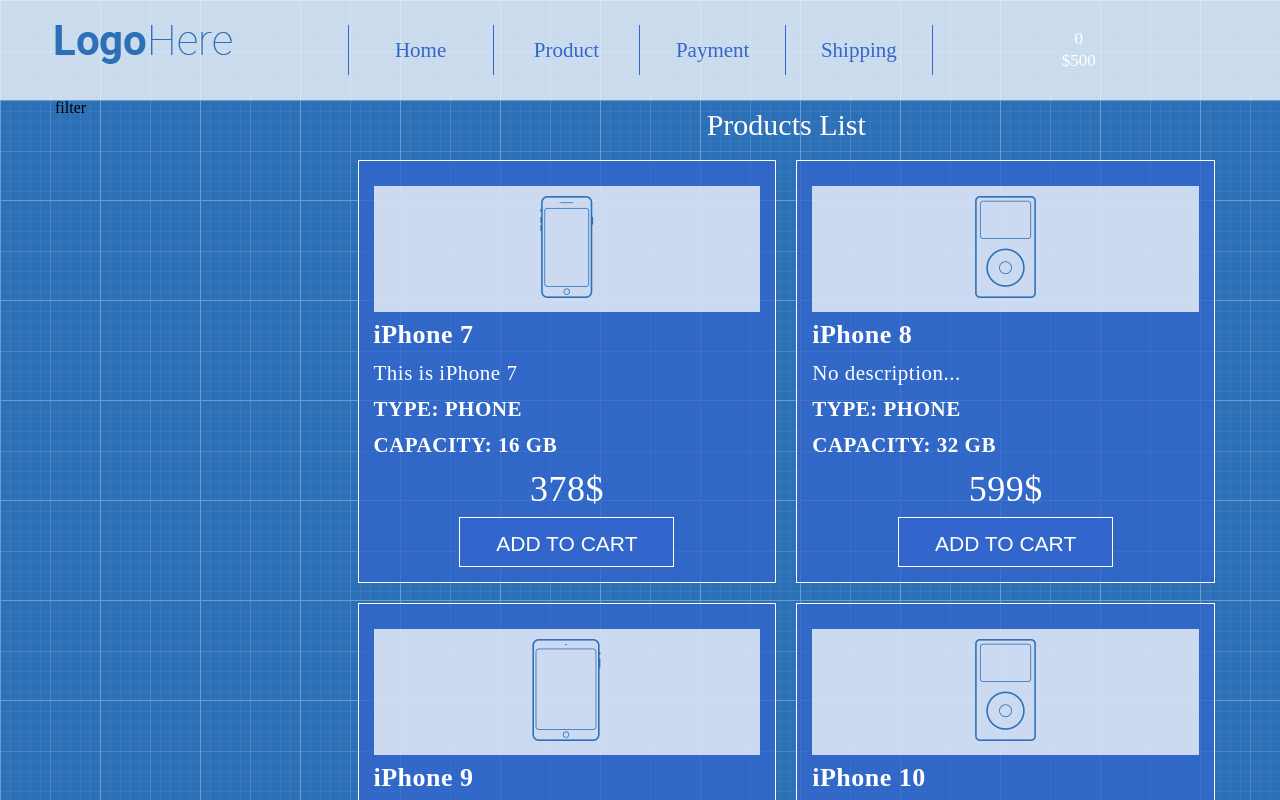
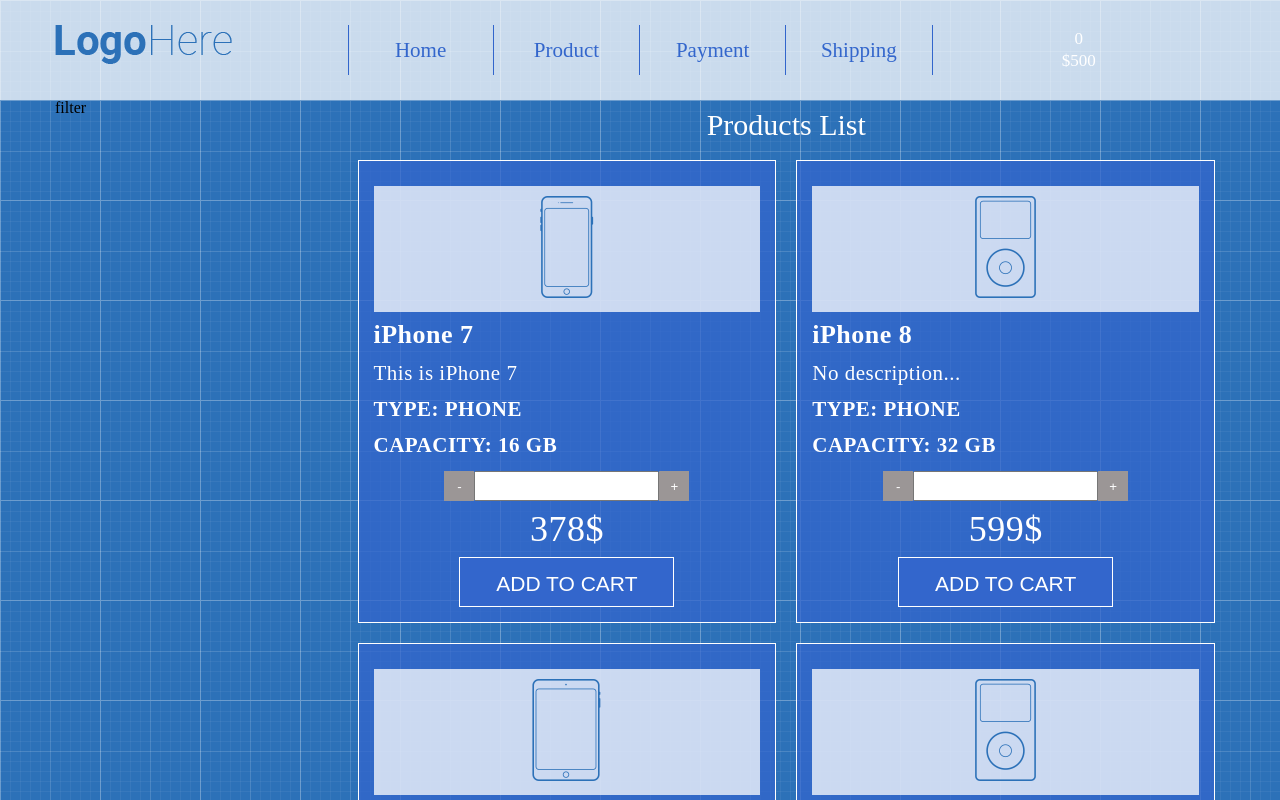
Before and after one commit to KRybiy/shop-project, a React (Create React App) app: page / in a window 1280 px wide. Shown: the top 800 px of the page. Built offline with nearby package versions, Linux system fonts and the light colour scheme.

Commit message:
added buttons + & -, styles for buttons

```diff
--- a/src/App/Main/Products/ProductListItem.css
+++ b/src/App/Main/Products/ProductListItem.css
@@ -50,3 +50,21 @@
     padding: 10px 0;
     margin: 10px 0;
 }
+.product-quantity {
+    text-align: center;
+}
+.product-quantity button {
+    width: 30px;
+    height: 30px;
+    background-color: rgb(155, 150, 150);
+    color: white;
+    border: none;
+    cursor: pointer;
+}
+.product-quantity button:hover{
+    background-color: #3f4144;
+}
+.product-quantity input {
+    height: 30px;
+    text-align: center;
+}
--- a/src/App/Main/Products/ProductListItem.js
+++ b/src/App/Main/Products/ProductListItem.js
@@ -18,6 +18,11 @@ const ProductListItem = ({
             <div className="product-description"> {description}</div>
             <div className="product-features"> Type: {type} </div>
             <div className="product-features"> Capacity: {capacity} Gb</div>
+            <div className="product-quantity">
+                <button>-</button>
+                <input type="text"/>
+                <button>+</button>
+            </div>
             <div className="product-price"> {price}$</div>
             <button className="btn-add-to-cart"> Add to Cart </button>
         </div>
```
